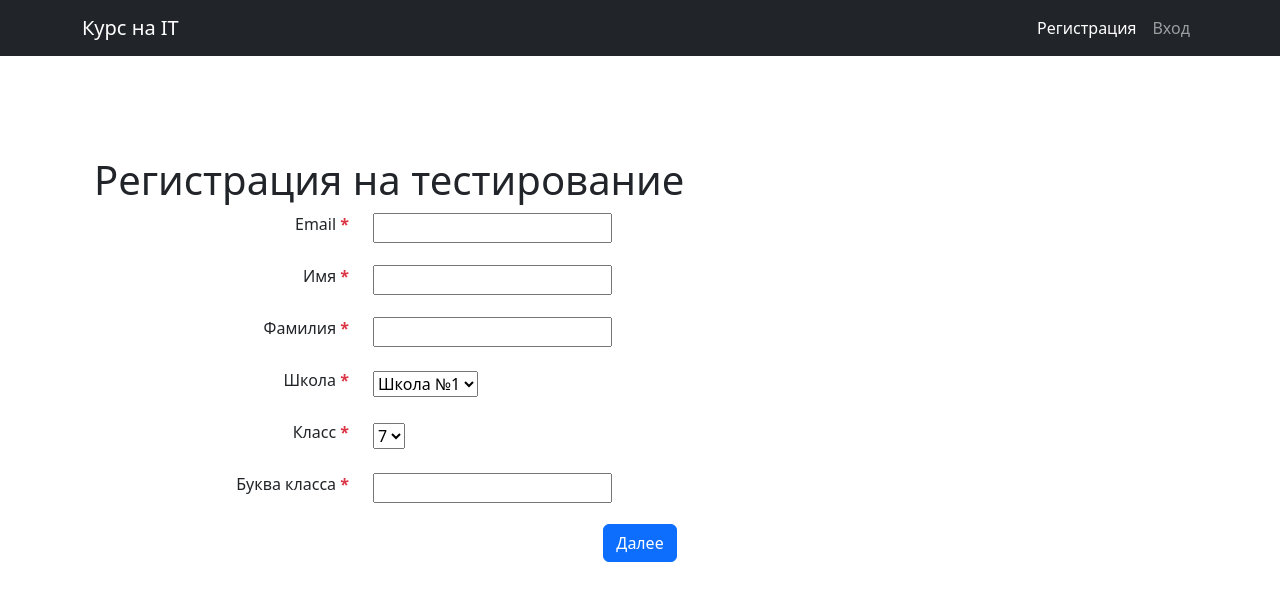
After one commit to Rittok/Diagnostika2, a Django app: page /diagnostic/registration/register/ in a window 1280 px wide. The commit adds this page. Shown: the top 609 px of the page. Run offline with Django 5.2, Linux system fonts and the light colour scheme; data comes from the database, SQL or seed files in the repository; both versions use the stored data as it was after the commit.

Commit message:
Initial commit

```diff
--- a/diagnostic/forms.py
+++ b/diagnostic/forms.py
@@ -1,27 +1,49 @@
 from django import forms
 from django.contrib.auth.models import User
-from .models import UserProfile
+from django.contrib.auth.forms import AuthenticationForm
+from django.contrib.auth import get_user_model
+from .models import *
 
-class RegistrationForm(forms.ModelForm):
-    password = forms.CharField(widget=forms.PasswordInput(attrs={'placeholder': 'Пароль'}))
-    confirm_password = forms.CharField(widget=forms.PasswordInput(attrs={'placeholder': 'Подтверждение пароля'}))
+class RegistrationForm(forms.Form):
+    email = forms.EmailField(label='Email')
+    first_name = forms.CharField(label="Имя", error_messages={"required": ""})
+    last_name = forms.CharField(label="Фамилия", error_messages={"required": ""})
+    school = forms.ModelChoiceField(queryset=School.objects.all(), empty_label=None, label="Школа", error_messages={"required": ""})
+    class_level = forms.ModelChoiceField(queryset=ClassLevel.objects.all(), empty_label=None, label="Класс", error_messages={"required": ""})
+    class_letter = forms.CharField(max_length=1, label="Буква класса", error_messages={"required": ""})
 
-    class Meta:
-        model = User
-        fields = ('username', 'email', 'first_name', 'last_name')
+    def clean_email(self):
+        email = self.cleaned_data['email']
+        if User.objects.filter(email=email).exists():
+            raise forms.ValidationError("Этот email уже занят.")
+        return email
 
-    def clean_confirm_password(self):
-        password = self.cleaned_data.get('password')
-        confirm_password = self.cleaned_data.get('confirm_password')
-        if password != confirm_password:
-            raise forms.ValidationError("Пароли не совпадают!")
-        return confirm_password
+    def save(self):
+        cleaned_data = self.cleaned_data
+        email = cleaned_data['email']
+        first_name = cleaned_data['first_name']
+        last_name = cleaned_data['last_name']
+        school = cleaned_data['school']
+        class_level = cleaned_data['class_level']
+        class_letter = cleaned_data['class_letter']
 
-class LoginForm(forms.Form):
-    username = forms.CharField(label="Имя пользователя")
-    password = forms.CharField(widget=forms.PasswordInput(), label="Пароль")
+        # Создаем активного пользователя без пароля
+        new_user = User.objects.create_user(username=email, email=email, is_active=True)
+        new_user.first_name = first_name
+        new_user.last_name = last_name
+        new_user.save()
 
-class ProfileEditForm(forms.ModelForm):
-    class Meta:
-        model = UserProfile
-        exclude = ('user', )
+        # Создаем профиль пользователя
+        profile = UserProfile.objects.create(
+            user=new_user,
+            first_name=first_name,
+            last_name=last_name,
+            school=school,
+            class_level=class_level,
+            class_letter=class_letter
+        )
+
+        return new_user
+
+class EmailLoginForm(forms.Form):
+    email = forms.EmailField(label="Почта", widget=forms.EmailInput(attrs={'placeholder': 'Введите вашу почту'}))
--- a/diagnostic/templates/base.html
+++ b/diagnostic/templates/base.html
@@ -1,18 +1,47 @@
-{% extends 'base.html' %}
+<!DOCTYPE html>
+<html lang="ru">
+<head>
+    <meta charset="utf-8">
+    <meta name="viewport" content="width=device-width, initial-scale=1">
+    <title>{% block title %}Диагностика{% endblock %}</title>
+    <!-- Подключение CSS Bootstrap -->
+    <link href="https://cdn.jsdelivr.net/npm/bootstrap@5.3.0-alpha1/dist/css/bootstrap.min.css" rel="stylesheet">
+    <!-- Дополнительные стили (если нужны) -->
+    <style>
+        body {
+            padding-top: 60px; /* Пространство под nav-bar */
+        }
+    </style>
+</head>
+<body>
 
-{% block title %}Регистрация участника{% endblock %}
 
-{% block content %}
-    <h1 class="display-4 text-center">Добро пожаловать!</h1>
-    <p class="lead text-center">Пожалуйста, заполните форму для регистрации.</p>
+<nav class="navbar navbar-expand-md navbar-dark bg-dark fixed-top">
+    <div class="container">
+        <a class="navbar-brand" href="/">Курс на IT</a>
+        <button class="navbar-toggler" type="button" data-bs-toggle="collapse" data-bs-target="#navbarNavAltMarkup" aria-controls="navbarNavAltMarkup" aria-expanded="false" aria-label="Toggle navigation">
+            <span class="navbar-toggler-icon"></span>
+        </button>
+        <div class="collapse navbar-collapse" id="navbarNavAltMarkup">
+            <div class="navbar-nav ms-auto">
+                <a class="nav-link active" href="/">Регистрация</a>
+                <a class="nav-link" href="{% url 'diagnostic:login' %}">Вход</a>
 
-    <div class="card mx-auto col-md-6">
-        <div class="card-body">
-            <form action="" method="post">
-                {% csrf_token %}
-                {{ profile_form.as_p }}
-                <button type="submit" class="btn btn-primary">Зарегистрироваться</button>
-            </form>
+            </div>
         </div>
     </div>
-{% endblock %}
+</nav>
+
+
+<div class="container py-5">
+    {% block content %}
+
+    {% endblock %}
+</div>
+
+
+<script src="https://cdn.jsdelivr.net/npm/@popperjs/core@2.11.6/dist/umd/popper.min.js"></script>
+<script src="https://cdn.jsdelivr.net/npm/bootstrap@5.3.0-alpha1/dist/js/bootstrap.bundle.min.js"></script>
+
+</body>
+</html>
--- /dev/null
+++ b/diagnostic/templates/registration/register.html
@@ -0,0 +1,36 @@
+{% extends 'base.html' %}
+
+{% block title %}Регистрация{% endblock %}
+
+{% block content %}
+<link href="https://cdn.jsdelivr.net/npm/bootstrap@5.3.0/dist/css/bootstrap.min.css" rel="stylesheet"/>
+<div class="container mt-5">
+    <h1>Регистрация на тестирование</h1>
+    <form method="post">
+        {% csrf_token %}
+        {% for field in reg_form %}
+            <div class="row mb-3 align-items-center">
+                <div class="col-md-3 text-end">
+                    <label for="{{ field.id_for_label }}" class="form-label">
+                        {{ field.label }}
+                        {% if field.field.required %}
+                            <span class="text-danger fw-bold">*</span>
+                        {% endif %}
+                    </label>
+                </div>
+                <div class="col-md-6">
+                    {{ field }}
+                </div>
+                <div class="col-md-3 invalid-feedback d-block">
+                    {% if field.errors %}
+                        {{ field.errors.0 }}
+                    {% endif %}
+                </div>
+            </div>
+        {% endfor %}
+        <div class="d-flex justify-content-center">
+            <button type="submit" class="btn btn-primary">Далее</button>
+        </div>
+    </form>
+</div>
+{% endblock %}
--- a/diagnostic/urls.py
+++ b/diagnostic/urls.py
@@ -2,8 +2,8 @@ from django.urls import path
 from . import views
 
 urlpatterns = [
-    path('register/', views.registration_view, name='register'),
+    path('registration/register/', views.registration_view, name='register'),
     path('login/', views.login_view, name='login'),
     path('logout/', views.logout_view, name='logout'),
-    path('edit_profile/', views.edit_profile_view, name='edit_profile'),
+    path('test_page/', views.test_page_view, name='test_page'),
 ]
--- a/diagnostic/views.py
+++ b/diagnostic/views.py
@@ -2,9 +2,11 @@ from django.shortcuts import render, redirect
 from django.contrib.auth import authenticate, login as auth_login, logout as auth_logout
 from django.contrib.auth.decorators import login_required
 from django.contrib.auth.models import User
+from django.urls import reverse
 from .forms import *
-from .models import UserProfile
+from .authentication_backends import EmailAuthBackend
 
+test = 'primary_test:test_page'
 # View для регистрации пользователя
 def registration_view(request):
     if request.user.is_authenticated:
@@ -13,57 +15,36 @@ def registration_view(request):
     if request.method == 'POST':
         reg_form = RegistrationForm(request.POST)
         if reg_form.is_valid():
-            # Сохраняем пользователя и профиль
-            user = reg_form.save(commit=False)
-            user.set_password(reg_form.cleaned_data['password'])
-            user.save()
-
-            # Создаем профиль пользователя
-            profile = UserProfile(user=user)
-            profile.save()
-
-            # Авторизуем пользователя после регистрации
-            auth_login(request, user)
-            return redirect('home')  # перенаправляем на домашнюю страницу
+            # Регистрируем пользователя без пароля и создаем активный аккаунт
+            new_user = reg_form.save()
+            auth_login(request, new_user)
+            return redirect(reverse(test))  # Автоматически переходим на страницу теста
     else:
         reg_form = RegistrationForm()
 
     return render(request, 'registration/register.html', {'reg_form': reg_form})
 
-# View для входа пользователя
+def test_page_view(request):
+    return render(request, reverse('primary_test/test_page.html'))
+
 def login_view(request):
-    if request.user.is_authenticated:
-        return redirect('home')  # перенаправляет уже залогиненных пользователей
+    if request.method == 'POST':
+        form = EmailLoginForm(request.POST)
+        if form.is_valid():
+            email = form.cleaned_data['email']
+            try:
+                user = User.objects.get(email=email)
+                auth_login(request, user, backend='diagnostic.authentication_backends.EmailAuthBackend')
+                return redirect(reverse(test))
+            except User.DoesNotExist:
+                form.add_error(None, "Пользователь с такой почтой не найден!")
+    else:
+        form = EmailLoginForm()
 
-    if request.method == 'POST':
-        login_form = LoginForm(request.POST)
-        if login_form.is_valid():
-            username = login_form.cleaned_data['username']
-            password = login_form.cleaned_data['password']
-            user = authenticate(request, username=username, password=password)
-            if user is not None:
-                auth_login(request, user)
-                return redirect('home')  # перенаправляем на домашнюю страницу
-    else:
-        login_form = LoginForm()
-
-    return render(request, 'registration/login.html', {'login_form': login_form})
+    return render(request, 'registration/login.html', {'form': form})
 
 # View для выхода пользователя
-@login_required(login_url='/accounts/login/')
+@login_required(login_url='/registration/login/')
 def logout_view(request):
     auth_logout(request)
-    return redirect('home')  # перенаправляем обратно на главную страницу
-
-# View для редактирования профиля
-@login_required(login_url='/accounts/login/')
-def edit_profile_view(request):
-    if request.method == 'POST':
-        profile_edit_form = ProfileEditForm(instance=request.user.profile, data=request.POST)
-        if profile_edit_form.is_valid():
-            profile_edit_form.save()
-            return redirect('edit-profile-success')  # перенаправляем на успешную страницу редактирования
-    else:
-        profile_edit_form = ProfileEditForm(instance=request.user.profile)
-
-    return render(request, 'profiles/edit_profile.html', {'profile_edit_form': profile_edit_form})
+    return redirect('home')
```
Also changed, not shown: diagnostic/authentication_backends.py (added, +13 -0 lines), diagnostic/command.py (added, +18 -0 lines), diagnostic/templates/registration/login.html (added, +12 -0 lines), diagnostic_project/settings.py (+8 -3 lines), db.sqlite3, primary_test/migrations/0001_initial.py (added).
